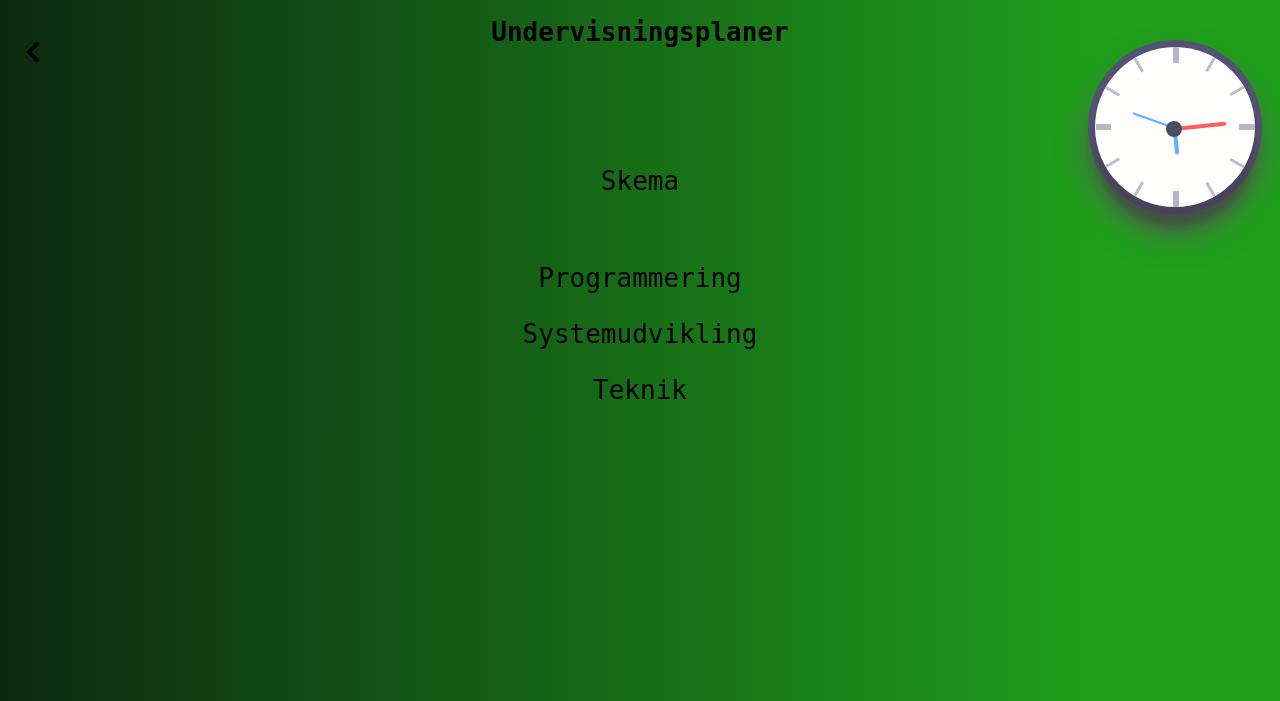
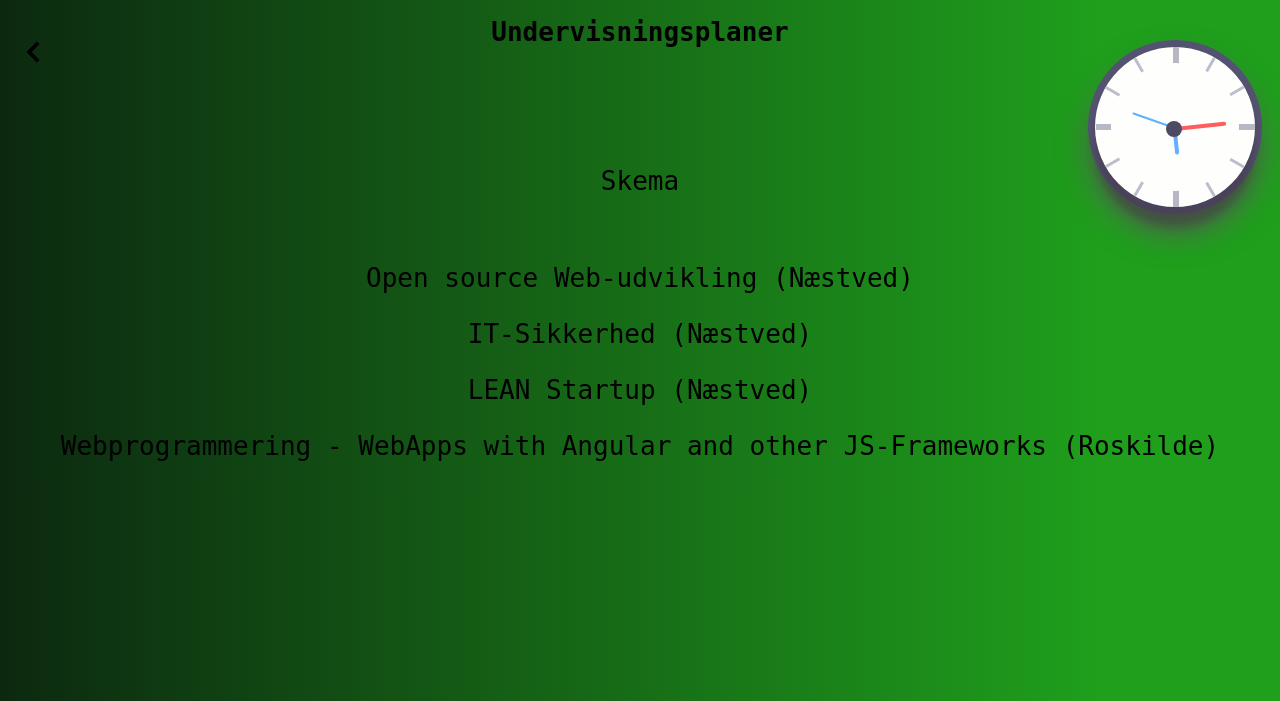
Before and after one commit to Thom9521/HTML, a PHP site: page /undervisning/index.html in a window 1280 px wide. Shown: the top 701 px of the page. Run offline with PHP 8.4, Linux system fonts and the light colour scheme; some libraries are stand-ins or nearby versions.

Commit message:
Undervisningsplaner justeret

```diff
--- a/undervisning/index.html
+++ b/undervisning/index.html
@@ -34,9 +34,10 @@
         <br><br><br><br><br>
         <p onclick="skema()">Skema</p>
         <br>
-        <p onclick="programmering()">Programmering</p>
-        <p onclick="systemudvikling()">Systemudvikling</p>
-        <p onclick="teknik()">Teknik</p>
+        <p onclick="programmeringNaestved()">Open source Web-udvikling (Næstved)</p>
+        <p onclick="systemudvikling()">IT-Sikkerhed (Næstved)</p>
+        <p onclick="teknik()">LEAN Startup (Næstved)</p>
+        <p onclick="programmeringRoskilde()">Webprogrammering - WebApps with Angular and other JS-Frameworks (Roskilde)</p>
 
     </div>
     <div>
--- a/undervisning/script.js
+++ b/undervisning/script.js
@@ -1,13 +1,17 @@
-function programmering(){
-    var win = window.open("https://docs.google.com/document/d/1ukBo0v6Fg-fvH6CUl5UgeBjoEGDgKHqUnjYP0VUyZkw/edit", "_blank");
+function programmeringNaestved(){
+    var win = window.open("", "_blank");
     win.focus;
  }
+function programmeringRoskilde(){
+   var win = window.open("http://heho-easj.dk/HTML5&JSF2019/Webprogramming.html", "_blank");
+   win.focus
+}
  function systemudvikling(){
-    var win = window.open("https://docs.google.com/document/d/19PqnX2SsaVSbK2-THF3F6j_3T9eBYIF9W-PHCiHjYSI/edit", "_blank");
+    var win = window.open("", "_blank");
     win.focus;
  }
  function teknik(){
-    var win = window.open("https://fronter.com/easj/links/files.phtml/1122601210$274567995$/Resources/Course+materials/3.+semester/Teknologi/Teknologi+3.+semester+2H2018.pdf", "_blank");
+    var win = window.open("", "_blank");
     win.focus;
  }
  function skema(){
```
Also changed, not shown: index.html (+3 -6 lines), jul/index.html (+9 -7 lines), style.css (+6 -3 lines).
